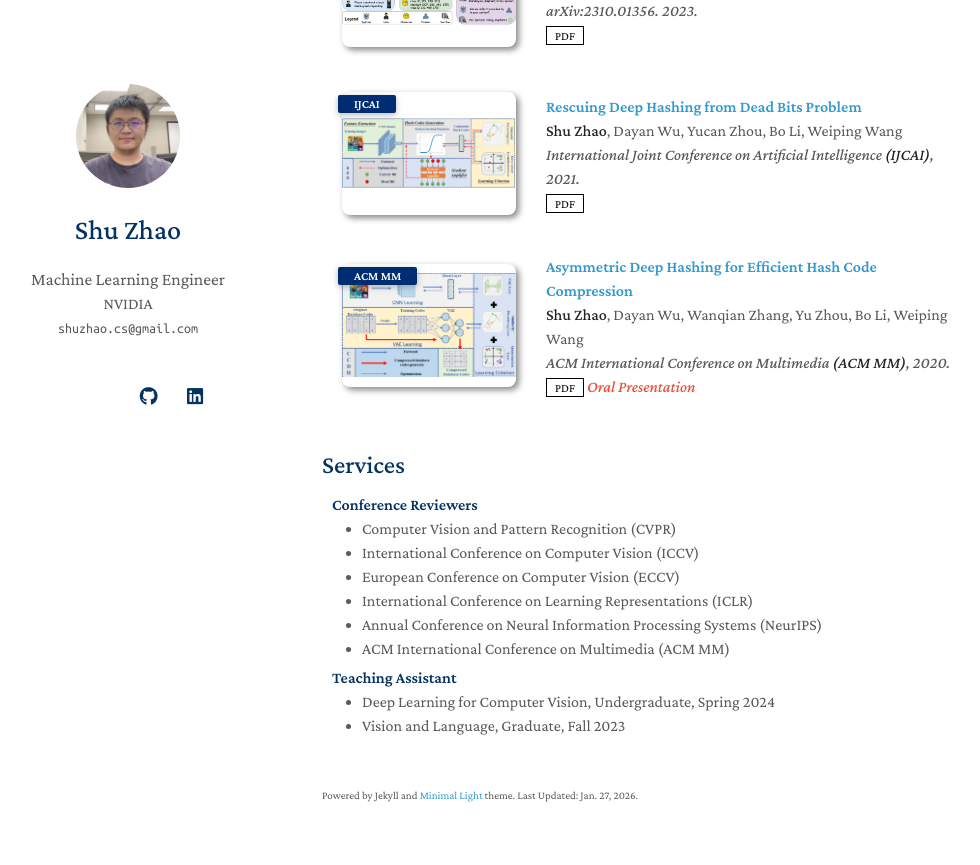
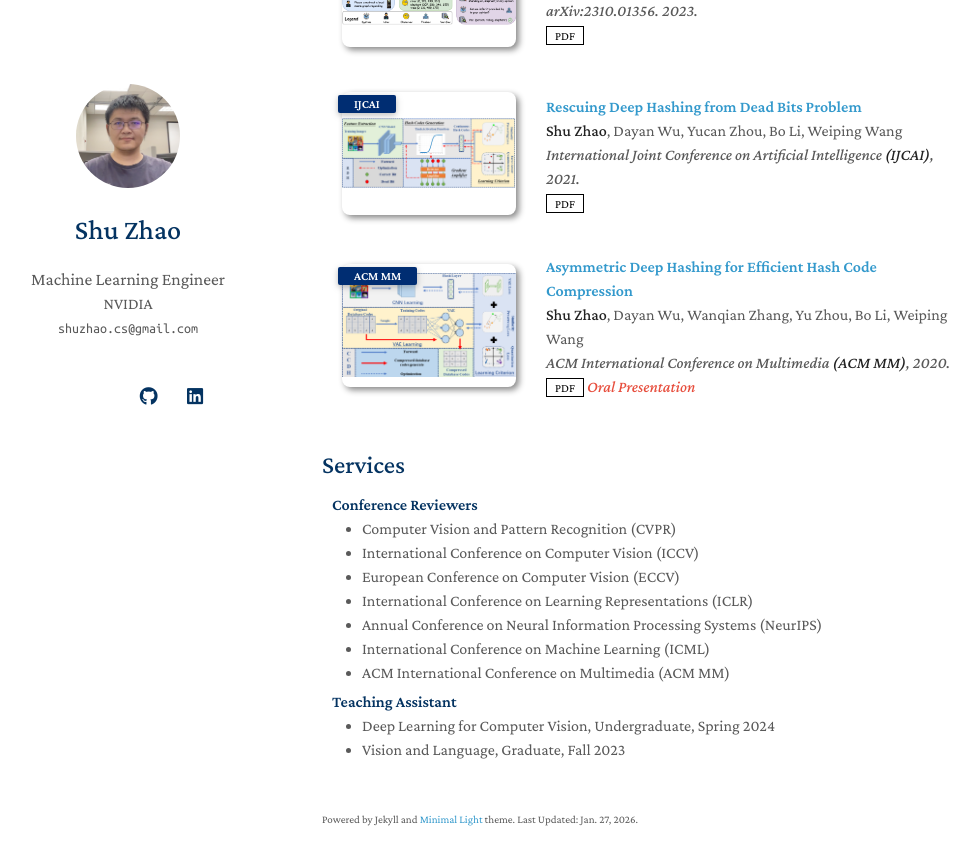
Before and after one commit to Tree-Shu-Zhao/Tree-Shu-Zhao.github.io, a Jekyll site: the page built from index.md, in a window 1280 px wide and 900 px high, scrolled down 2110 px. Shown: the top 865 px of the window, without its empty margins (148-1128 px from the left). Built offline with Jekyll 4.4.1, drawn with Linux system fonts in a browser that asks for light colours; nearby versions of some CDN libraries; a style sheet for code colours, icons or effects is not loaded; our own code applies the rules of GitHub Pages for plain Markdown files.

Commit message:
Update services.md

```diff
--- a/_includes/services.md
+++ b/_includes/services.md
@@ -8,6 +8,7 @@
   <li><a href="https://eccv.ecva.net/"><autocolor>European Conference on Computer Vision (ECCV)</autocolor></a></li>
   <li><a href="https://iclr.cc/"><autocolor>International Conference on Learning Representations (ICLR)</autocolor></a></li>
   <li><a href="https://neurips.cc/"><autocolor>Annual Conference on Neural Information Processing Systems (NeurIPS)</autocolor></a></li>
+  <li><a href="https://icml.cc/"><autocolor>International Conference on Machine Learning (ICML)</autocolor></a></li>
   <li><a href="https://dl.acm.org/conference/mm"><autocolor>ACM International Conference on Multimedia (ACM MM)</autocolor></a></li>
 </ul>
 
```
